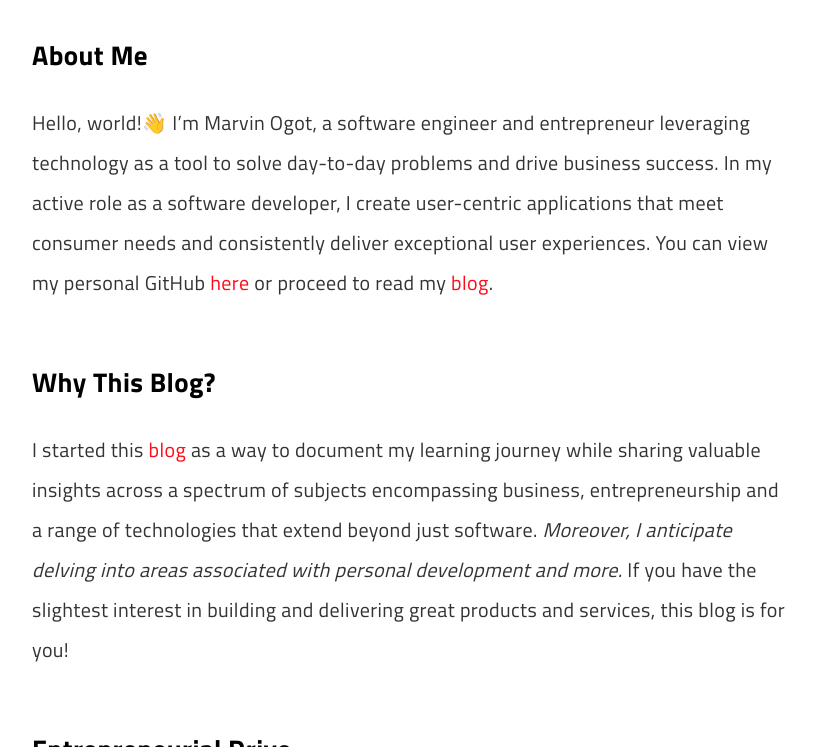
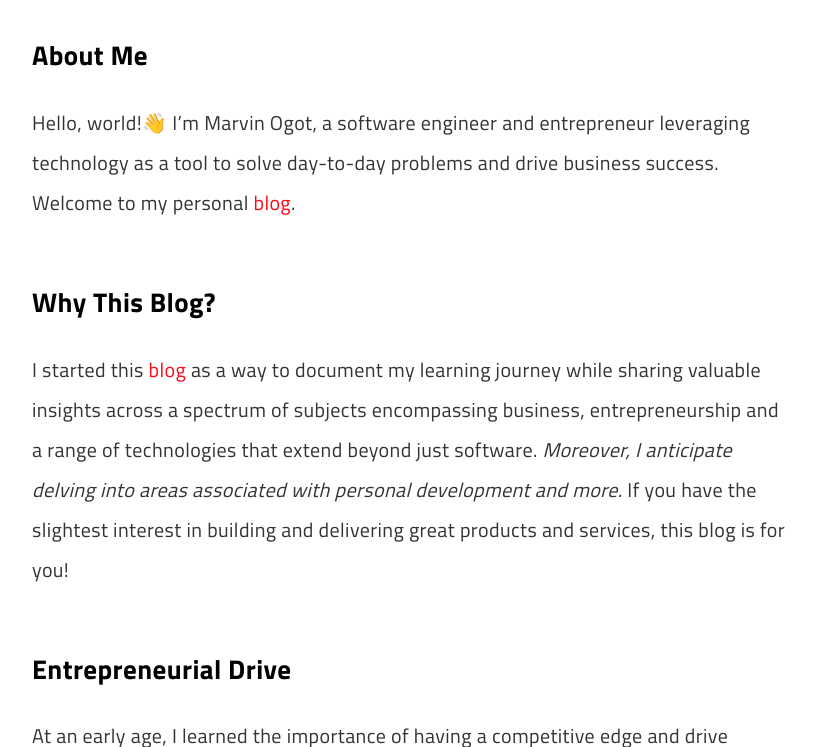
Before and after one commit to marv0/marv0.github.io, a Jekyll site: the page built from pages/about.md, in a window 1280 px wide and 900 px high, scrolled down 330 px, cut to the strip 153-900 px from the top of the window. Shown: the whole strip, without its empty margins (228-1044 px from the left). Built offline with Jekyll 4.4.1, drawn with Linux system fonts in a browser that asks for light colours; a script that is not in the unit is left out; some of the changed text lies outside the part shown.

Commit message:
Update about.md

```diff
--- a/pages/about.md
+++ b/pages/about.md
@@ -10,7 +10,7 @@
 
 ### About Me
 
-Hello, world!👋 I'm Marvin Ogot, a software engineer and entrepreneur leveraging technology as a tool to solve day-to-day problems and drive business success. In my active role as a software developer, I create user-centric applications that meet consumer needs and consistently deliver exceptional user experiences. You can view my personal GitHub [here](https://github.com/marv0) or proceed to read my [blog](/).
+Hello, world!👋 I'm Marvin Ogot, a software engineer and entrepreneur leveraging technology as a tool to solve day-to-day problems and drive business success. Welcome to my personal [blog](/).
 
 ### Why This Blog?
 
```
Also changed, not shown: other parts of pages/about.md (+4 -0 lines).
